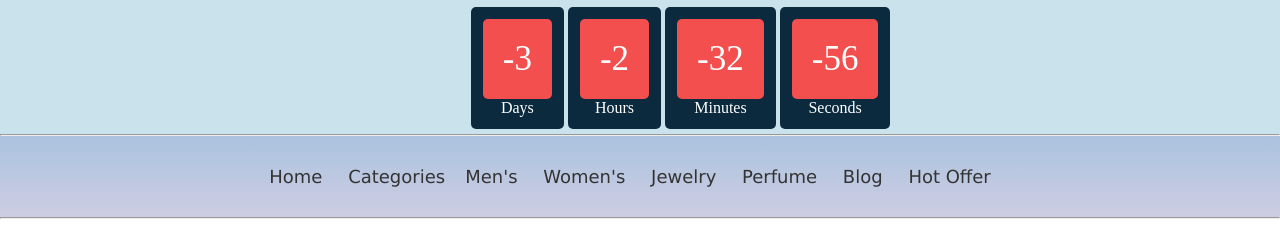
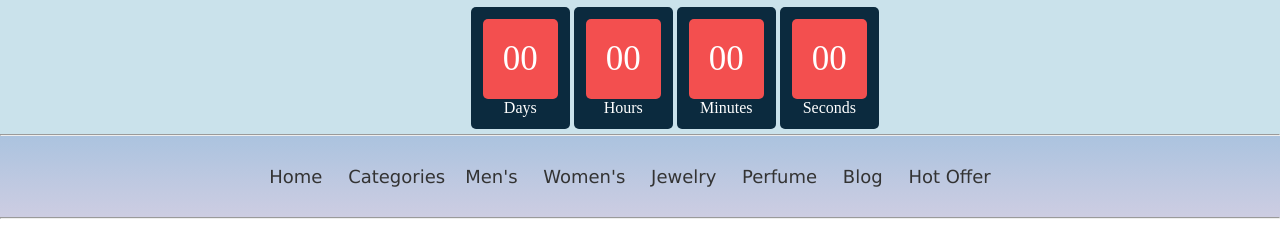
Before and after one commit to aseebk/ecom, a plain HTML site: page index.html in a window 1280 px wide. Shown: the part 1189-1423 px from the top of the page. Drawn offline with Linux system fonts and the light colour scheme.

Commit message:
add Zero

```diff
--- a/index.html
+++ b/index.html
@@ -49,15 +49,7 @@
       </div>
     </div>
     <p class="t1"></p>
-
-
-
-
-
 </div>
-
-
-
 </section>
     <hr>
 <nav align="center">
@@ -309,10 +301,17 @@
  const date_time1 = new Date('March 16, 2024 04:02:31').getTime();
 
 var fun = setInterval(function() {
+    const date_time2 = new Date().getTime();
+    const time = date_time1 - date_time2;
 
-const date_time2 =  new Date().getTime();
-
-const time = date_time1 - date_time2;
+    if (time <= 0) {
+        clearInterval(fun);
+        document.getElementById("day").innerHTML = "00";
+        document.getElementById("hour").innerHTML = "00";
+        document.getElementById("minute").innerHTML = "00";
+        document.getElementById("second").innerHTML = "00";
+        return;
+    }
 
     const days = Math.floor(time / (1000 * 60 * 60 * 24));
     const hours = Math.floor((time % (1000 * 60 * 60 * 24)) / (1000 * 60 * 60));
@@ -320,12 +319,10 @@ const minutes = Math.floor((time % (1000 * 60 * 60)) / (1000 * 60));
     const seconds = Math.floor((time % (1000 * 60)) / 1000);
 
     document.getElementById("day").innerHTML = days;
-document.getElementById("hour").innerHTML = hours;
-document.getElementById("minute").innerHTML = minutes;
-document.getElementById("second").innerHTML = seconds;
-}, 5);
-
-
+    document.getElementById("hour").innerHTML = hours.toString().padStart(2, "0");
+    document.getElementById("minute").innerHTML = minutes.toString().padStart(2, "0");
+    document.getElementById("second").innerHTML = seconds.toString().padStart(2, "0");
+}, 1000);
 </script>
 
 </body>
```
Lines whose indentation alone changed are shown as unchanged.
